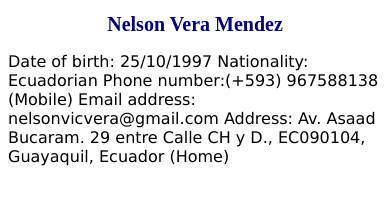
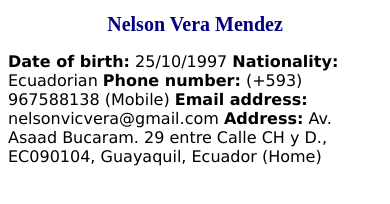
Before and after one commit to nelvic25/nelvic25.github.io, a plain HTML site: page index.html in a window 390 px wide. Drawn offline with Linux system fonts and the light colour scheme.

Commit message:
Update in style
Made bold Date of birth Nationality Phone number Email address and Address

```diff
--- a/index.html
+++ b/index.html
@@ -10,7 +10,13 @@
 
     <body>
         <h1>Nelson Vera Mendez</h1>
-        <p>Date of birth: 25/10/1997 Nationality: Ecuadorian Phone number:(+593) 967588138 (Mobile) Email address: nelsonvicvera@gmail.com Address: Av. Asaad Bucaram. 29 entre Calle CH y D., EC090104, Guayaquil, Ecuador (Home)</p>
+        <p>
+            <strong>Date of birth:</strong> 25/10/1997
+            <strong>Nationality:</strong> Ecuadorian
+            <strong>Phone number:</strong> (+593) 967588138 (Mobile)
+            <strong>Email address:</strong> nelsonvicvera@gmail.com
+            <strong>Address:</strong> Av. Asaad Bucaram. 29 entre Calle CH y D., EC090104, Guayaquil, Ecuador (Home)
+        </p>
     </body>
 
 </html>
```
